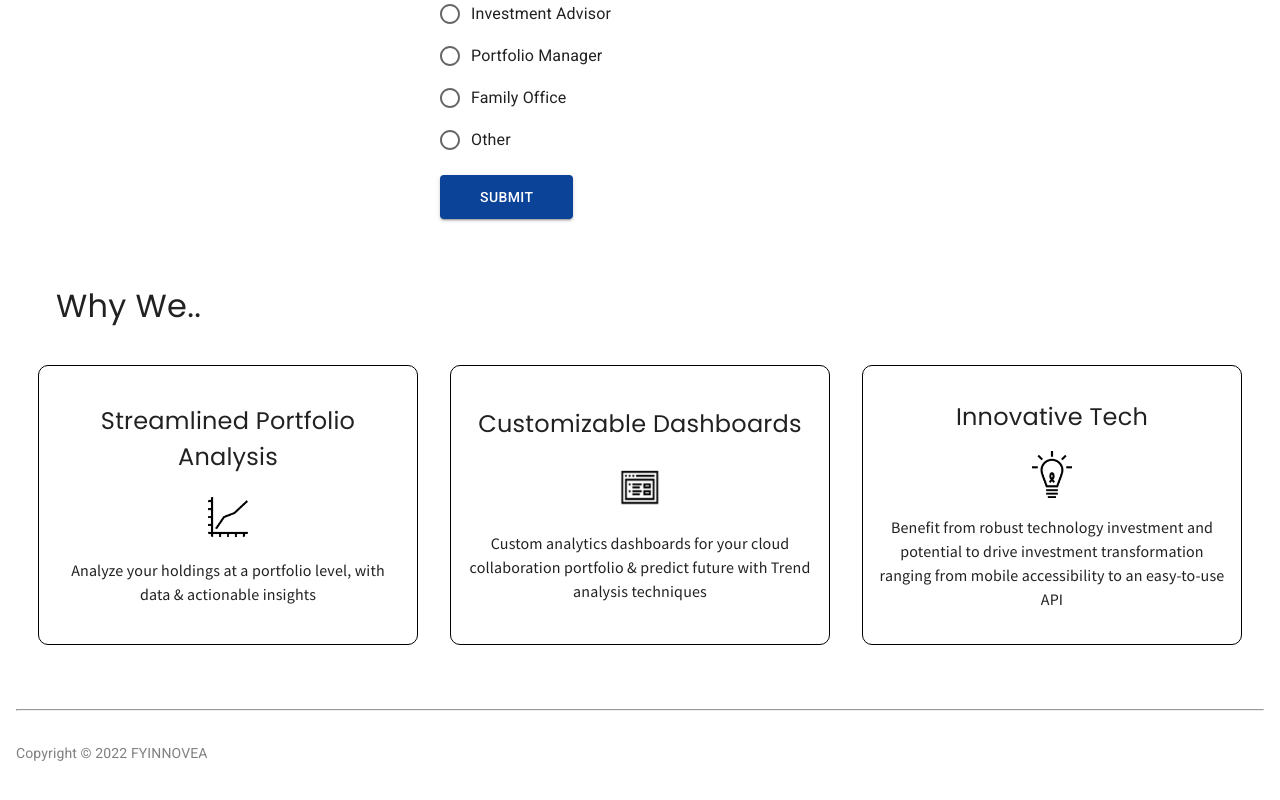
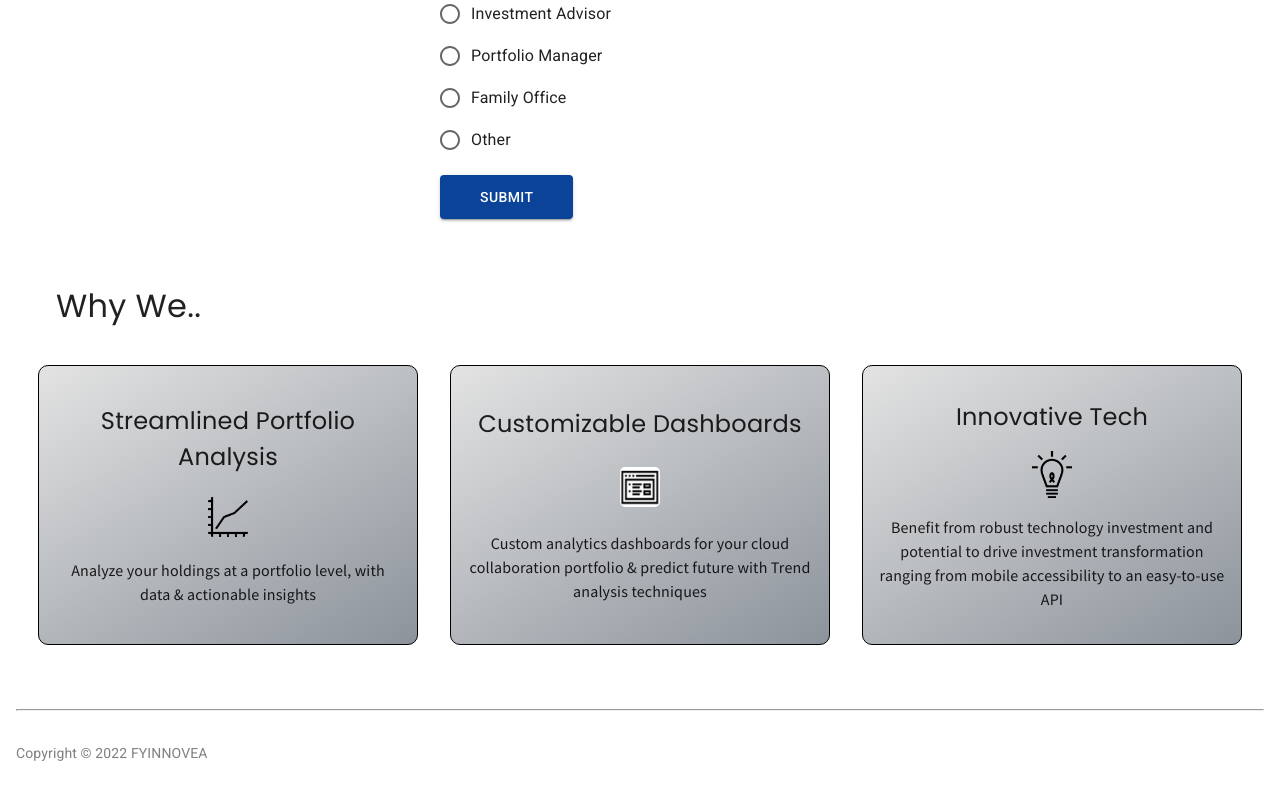
Before and after one commit to akbar061192/portfolio-analytics, a React (Create React App) app: page / in a window 1280 px wide. Shown: the part 1660-2460 px from the top of the page. Built offline with nearby package versions, Linux system fonts and the light colour scheme.

Commit message:
linear gradients for cards

```diff
--- a/src/components/FooterCards.js
+++ b/src/components/FooterCards.js
@@ -9,6 +9,7 @@ const FooterCard = props => {
   return (
     <div
       style={{
+        background: 'linear-gradient(150deg, #E3E3E3, #8c939b 100%)',
         border: '1px solid black',
         borderRadius: '10px',
         width: '380px',
@@ -19,6 +20,7 @@ const FooterCard = props => {
         height: '280px',
         padding: '1rem',
         margin: '1rem',
+        fontWeight: 'bolder',
       }}
     >
       <Typography style={{ fontFamily: 'Poppins', fontSize: '1.5rem', textAlign: 'center' }}>{title}</Typography>
```
